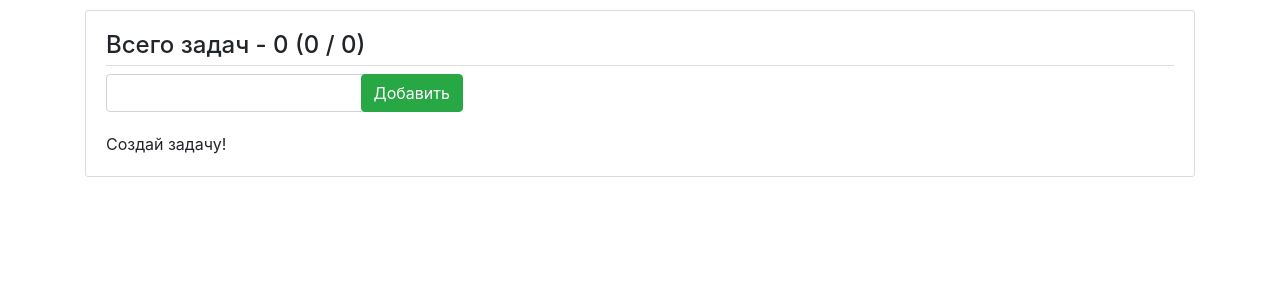
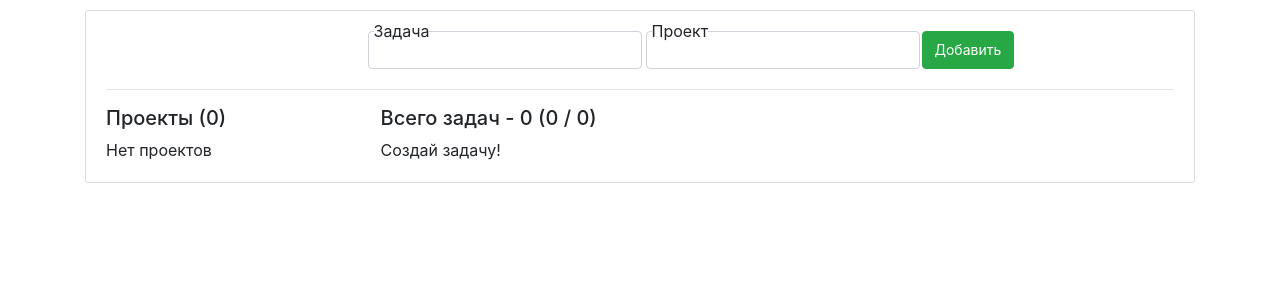
Before and after one commit to GudoIlya/todoreact, a React app: page / in a window 1280 px wide. Shown: the top 300 px of the page. Built offline with nearby package versions, Linux system fonts and the light colour scheme.

Commit message:
added formik , start learning formik

```diff
--- a/app/todo/Board.js
+++ b/app/todo/Board.js
@@ -1,6 +1,8 @@
 import React from 'react';
 import Todoheader from './Todoheader';
 import Todolist from './Todolist';
+import Projectlist from "./projects/Projectlist";
+import Todoform from "./TodoForm";
 
 class Board extends React.Component {
     constructor(props) {
@@ -37,15 +39,12 @@ class Board extends React.Component {
     }
 
     checkOneTask(taskKey, checked) {
-        console.log(taskKey);
-        console.log(checked);
         let tasks = this.state.tasks;
         if(checked === true) {
             tasks[taskKey].is_done = true;
         } else {
             tasks[taskKey].is_done = false;
         }
-        console.log(tasks);
         this.setState({
             tasks : tasks
         }, () => {
@@ -71,11 +70,22 @@ class Board extends React.Component {
     render() {
         return (
             <div className="taskBoard">
+                <div className="row mb20">
+                    <div className="col-md-3"></div>
+                    <div className="col-md-9">
+                        <Todoform onAddTask={this.addTask} />
+                    </div>
+                </div>
+                <hr/>
+                <div className="row">
+                    <div className="col-md-3">
+                        <Projectlist tasks={this.state.tasks} />
+                    </div>
+                    <div className="col-md-9">
                         <Todoheader
                             taskNumber={this.state.tasksNumber}
                             doneTaskNumber={this.state.doneTasksNumber}
                             notDoneTaskNumber={this.state.notDoneTasksNumber}
-                    onAddTask={this.addTask}
                             onRemoveTask={this.removeTask}
                         />
                         <Todolist
@@ -84,6 +94,8 @@ class Board extends React.Component {
                             tasks={this.state.tasks}
                         />
                     </div>
+                </div>
+            </div>
         );
     }
 }
--- a/app/todo/TodoForm.js
+++ b/app/todo/TodoForm.js
@@ -1,52 +1,65 @@
 import React from 'react';
+import { Formik } from 'formik';
 
 class Todoform extends React.Component {
 
     constructor(props) {
         super(props);
-        this.state = {
-            task : '',
-            is_done : false
-        };
-        this.initialState = this.initialState.bind(this);
-        this.handleChange = this.handleChange.bind(this);
-        this.handleSubmitForm = this.handleSubmitForm.bind(this);
-    }
-
-    initialState() {
-        console.log('initState');
-        this.setState = ({
-            task : '',
-            is_done : false
-        });
-    }
-
-    handleChange(event) {
-        this.setState({task : event.target.value});
-    }
-
-    handleSubmitForm(event) {
-        const task = Object.assign({},this.state);
-        if(this.props.onAddTask(task)) {
-            //this.initialState();
-        }
-        event.preventDefault();
     }
 
     render() {
         return (
-            <div className="row">
-                <form className="form-inline" onSubmit={this.handleSubmitForm}>
-                    <div className="form-group">
-                        <div className="col-md-7">
-                            <input name="task" type="text" className="form-control" value={this.state.task}
-                                   onChange={this.handleChange}/>
-                        </div>
-                        <div className="col-md-3">
-                            <input className="btn btn-success" type="submit" value="Добавить"/>
-                        </div>
-                    </div>
-                </form>
+            <div className="todo-form row">
+                <Formik
+                    initialValues={{
+                        task : '',
+                        project : '',
+                        is_done : false
+                    }}
+                    onSubmit={(values, { initialValues, setSubmitting, resetForm }) => {
+                        setTimeout(() => {
+                            console.log();
+                            this.props.onAddTask(values);
+                            setSubmitting(false);
+                            resetForm(initialValues);
+                        }, 400);
+                    }}
+                >
+                    {({
+                          values,
+                          errors,
+                          touched,
+                          handleChange,
+                          handleBlur,
+                          handleSubmit,
+                          isSubmitting,
+                          /* and other goodies */
+                      }) => (
+                        <form className="form-inline" onSubmit={handleSubmit}>
+                            <div className="liWrapper">
+                            <label htmlFor="" className="floating-label">Задача</label>
+                            <input className="form-control" type="text"
+                                onChange={handleChange}
+                                   onBlur={handleBlur}
+                                   value={values.task}
+                                   name="task"
+                            />
+                            {errors.name && <div id="feedback">{errors.task}</div>}
+                            </div>
+                            <div className="liWrapper">
+                            <label htmlFor="" className="floating-label">Проект</label>
+                            <input className="form-control" type="text"
+                                   onChange={handleChange}
+                                   onBlur={handleBlur}
+                                   value={values.project}
+                                   name="project"
+                            />
+                            {errors.project && <div id="feedback1">{errors.project}</div>}
+                            </div>
+                            <button className="btn btn-success" type="submit">Добавить</button>
+                        </form>
+                    )}
+                </Formik>
             </div>
         );
     }
--- a/app/todo/Todoheader.js
+++ b/app/todo/Todoheader.js
@@ -1,5 +1,4 @@
 import React from 'react';
-import Todoform from './TodoForm';
 
 class Todoheader extends React.Component {
 
@@ -12,8 +11,7 @@ class Todoheader extends React.Component {
 
         return (
             <div className="todoHeader">
-                <h4>Всего задач - {totalTasks} (<span title="Всего выполнено">{this.props.doneTaskNumber || 0}</span> / <span title="Не выполнено">{this.props.notDoneTaskNumber || 0})</span></h4>
-                <Todoform onAddTask={this.props.onAddTask} />
+                <h5>Всего задач - {totalTasks} (<span title="Всего выполнено">{this.props.doneTaskNumber || 0}</span> / <span title="Не выполнено">{this.props.notDoneTaskNumber || 0})</span></h5>
             </div>
         );
     }
--- a/app/todo/Todoitem.js
+++ b/app/todo/Todoitem.js
@@ -20,13 +20,13 @@ class Todoitem extends React.Component {
     render() {
         return (
             <div className="row todoItem">
-                <div className="col-md-11">
+                <div className="col-md-11 nopadding">
                     <div className="form-check">
-                        <input id="item-{this.props.taskKey}" className="form-check-input" onChange={this.checkTask} type="checkbox" name="is_done" checked={this.props.task.is_done} />
+                        <input id='item-{this.props.taskKey}' className="form-check-input" onChange={this.checkTask} type="checkbox" name="is_done" checked={this.props.task.is_done} />
                         <label className="form-check-label linecrossed" htmlFor="item-{this.props.taskKey}">{this.props.task.task}</label>
                     </div>
                 </div>
-                <div className="col-md-1">
+                <div className="col-md-1 nopadding">
                     <button className="btn btn-danger" onClick={this.handleRemoveButton}>-</button>
                 </div>
             </div>
--- /dev/null
+++ b/app/todo/projects/Projectheader.js
@@ -0,0 +1,20 @@
+import React from 'react';
+
+class Projectheader extends React.Component {
+    constructor(props) {
+        super(props);
+        this.state = {
+            projectnumber : this.props.projects ? Object.keys(this.props.projects).length : 0
+        }
+    }
+
+    render() {
+        return (
+            <div className="project-header">
+                <h5>Проекты ({this.state.projectnumber})</h5>
+            </div>
+        );
+    }
+}
+
+export default Projectheader;
--- /dev/null
+++ b/app/todo/projects/Projectitem.js
@@ -0,0 +1,17 @@
+import React from 'react';
+
+class Projectitem extends React.Component {
+    constructor(props) {
+        super(props)
+    }
+
+    render() {
+        return (
+            <div className="project-item">
+                <span>{this.props.project.projectKey} ({this.props.project.number})</span>
+            </div>
+        );
+    }
+}
+
+export default Projectitem;
--- /dev/null
+++ b/app/todo/projects/Projectlist.js
@@ -0,0 +1,49 @@
+import React from 'react';
+import Projectheader from './Projectheader';
+import Projectitem from './Projectitem';
+
+class Projectlist extends React.Component {
+    constructor(props) {
+        super(props);
+        this.state = {
+            projects : this.collectProjects(this.props.tasks)
+        }
+    }
+
+    collectProjects(tasks) {
+        let withoutProject = "Без проекта";
+        let projects = {};
+        projects[withoutProject] = 0;
+        if(tasks.length) {
+            let project;
+            tasks.map(function(task, i){
+                let project = task.project;
+                if(project == "") {
+                    project = withoutProject;
+                }
+                if(task.project in projects) {
+                    projects[project]['number'] += 1;
+                } else {
+                    projects[project] = {
+                        number : 0
+                    };
+                }
+            });
+        }
+        console.log(projects);
+        return projects;
+    }
+
+    render() {
+        return (
+            <div>
+                <Projectheader projects={this.props.projects} />
+                {this.props.projects ? this.props.projects.map(function(project, index){
+                    <Projectitem key={index} projectKey={index} project={project} />
+                }) : 'Нет проектов'}
+            </div>
+        );
+    }
+}
+
+export default Projectlist;
--- a/css/main.css
+++ b/css/main.css
@@ -7,12 +7,26 @@
 .todoItem{
     margin-bottom: 10px;
 }
-.todoList {
-    margin-top:20px;
+.todoItem .btn {
+    line-height : 20px;
 }
 .todoHeader h4{
     border-bottom: 1px solid #dcdcde;
     padding-bottom:5px;
+}
+.todo-form button {
+    font-size: 14px;
+    line-height: 24px;
+}
+.liWrapper {
+    position: relative;
+    padding: 0px 2px;
+}
+.liWrapper label {
+    position: absolute;
+    top: -12px;
+    left: 8px;
+    background: white;
 }
 .form-check {
     margin-left: 5px;
@@ -33,3 +47,10 @@
     display:inline-block;
     vertical-align:middle;
 }
+.nopadding {
+    padding: 0 !important;
+    margin: 0 !important;
+}
+.mb20{
+    margin-bottom:20px;
+}
--- a/package.json
+++ b/package.json
@@ -1,7 +1,10 @@
 {
   "name": "tempReact",
   "version": "1.0.0",
-  "dependencies": {},
+  "dependencies": {
+    "formik": "^1.3.1",
+    "prop-types": "^15.6.2"
+  },
   "devDependencies": {
     "babel-core": "6.26.3",
     "babel-loader": "^7.1.5",
```
Also changed, not shown: 1 other file (tests, documents, lock files or other folders). Lines whose indentation alone changed are shown as unchanged.
